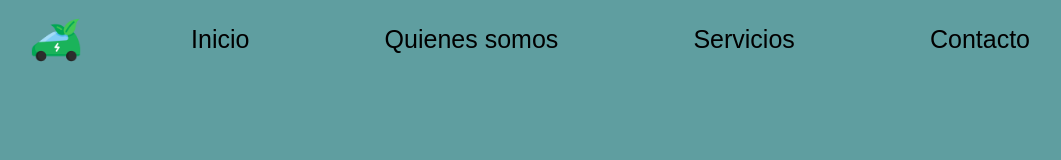
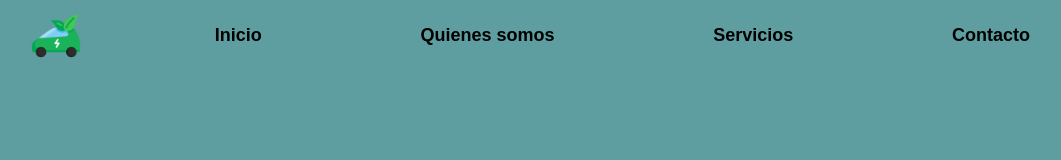
Before and after one commit to MarcoNarvaez/landing-page, a plain HTML site: page index.html in a window 1280 px wide. Shown: the whole page, without its empty margins (97-1158 px from the left). Drawn offline with Linux system fonts and the light colour scheme.

Commit message:
first commit

```diff
--- a/index.html
+++ b/index.html
@@ -11,10 +11,10 @@
     <div class="container">
         <nav class="nav-container">
             <img class="logo" src="/electric-car.png" alt="logo">
-            <button class="button">Inicio</button>
-            <button class="button">Quienes somos</button>
-            <button class="button">Servicios</button>
-            <button class="button">Contacto</button>
+            <button class="button"><b>Inicio</b></button>
+            <button class="button"><b>Quienes somos</b></button>
+            <button class="button"><b>Servicios</b></button>
+            <button class="button"><b>Contacto</b></button>
     </nav>
     </div>
 </body>
--- a/style.css
+++ b/style.css
@@ -33,7 +33,7 @@ body {
     background: none;
     border: none;
     padding: 25px;
-    font-size: 25px;
+    font-size: 18px;
 }
 
 button:hover {
```
